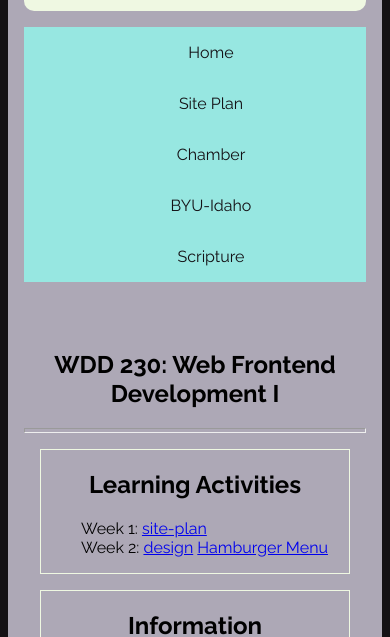
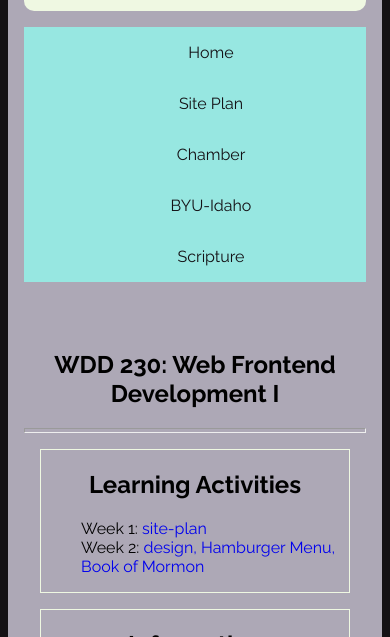
Before and after one commit to nSayal/wdd230, a plain HTML site: page index.html in a window 390 px wide. Shown: the part 207-844 px from the top of the page. Drawn offline with nearby package versions, Linux system fonts and the light colour scheme.

Commit message:
bom added

```diff
--- a/index.html
+++ b/index.html
@@ -71,8 +71,9 @@
               </li>
               <li>
                 Week 2:
-                <a href="week02/design.html">design</a>
-                <a href="https://codepen.io/Purplefall/pen/qBGdboO">Hamburger Menu</a>
+                <a href="week02/design.html">design,</a>
+                <a href="https://codepen.io/Purplefall/pen/qBGdboO">Hamburger Menu,</a>
+                <a href="week02/bom.html">Book of Mormon</a>
               </li>
             </ul>
           </section>
--- a/styles/base.css
+++ b/styles/base.css
@@ -4,6 +4,9 @@
     --accent-color: #97E7E1;
     --text-color: black;
     --card-color: #ADA8B6;
+}
+a{
+    text-decoration: none;
 }
 
 body{
--- /dev/null
+++ b/week02/styles/bom.css
@@ -0,0 +1,69 @@
+* {
+	margin: 0;
+	padding: 0;
+}
+
+body {
+	height: 100vh;
+	display: flex;
+	flex-direction: column;
+	align-items: center;
+	justify-content: center;
+	font-family: Acme, Arial, sans-serif;
+}
+
+h1 {
+	font-size: 1.5rem;
+}
+
+main {
+	margin: 1rem auto;
+	border: 1px solid rgba(0, 0, 0, 0.1);
+	padding: 1rem;
+	background-color: #ddd;
+	display: flex;
+	flex-direction: column;
+}
+
+input,
+button {
+	padding: 0.5rem;
+}
+
+button {
+	margin: 0.5rem;
+}
+
+.delete {
+	width: fit-content;
+}
+
+.input {
+	display: flex;
+	gap: 1rem;
+}
+
+.list {
+	padding: 0.5rem;
+}
+
+ul {
+	margin: 1rem;
+	list-style: none;
+}
+
+li {
+	display: flex;
+	align-items: center;
+	justify-content: space-between;
+}
+
+@media only screen and (min-width: 32.5em) {
+	h1 {
+		font-size: 2rem;
+	}
+
+	main {
+		width: 320px;
+	}
+}
```
Also changed, not shown: week02/bom.html (added, +20 -0 lines), week02/scripts/bom.js (added, +26 -0 lines).
